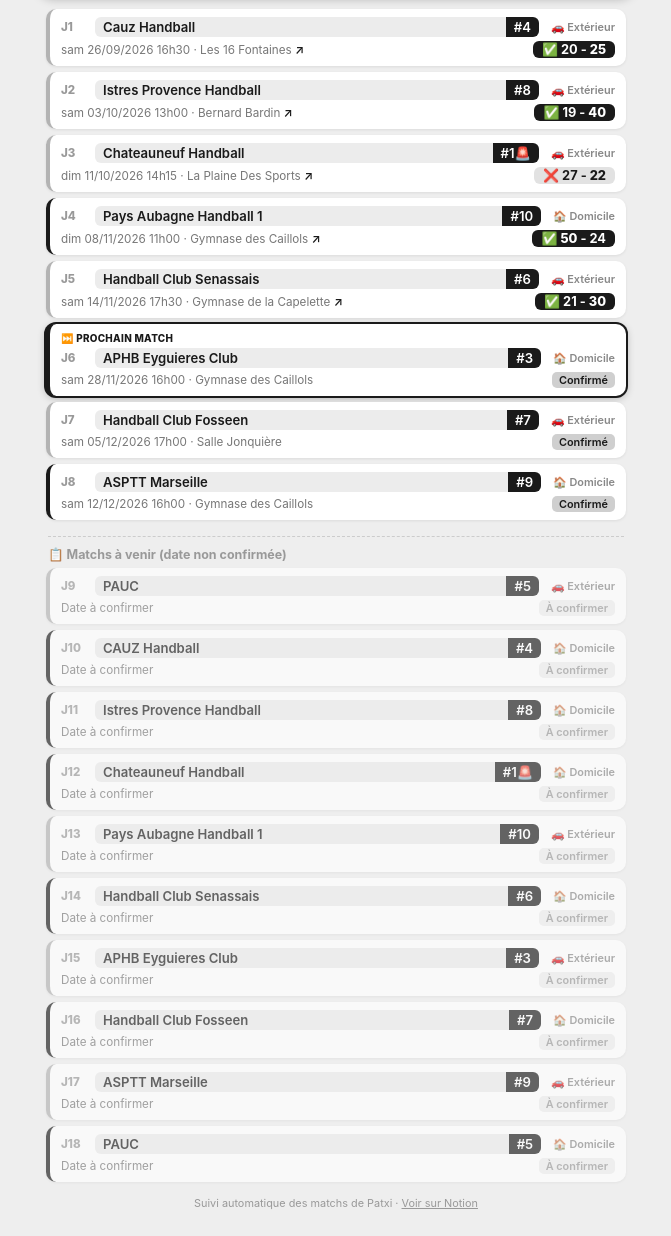
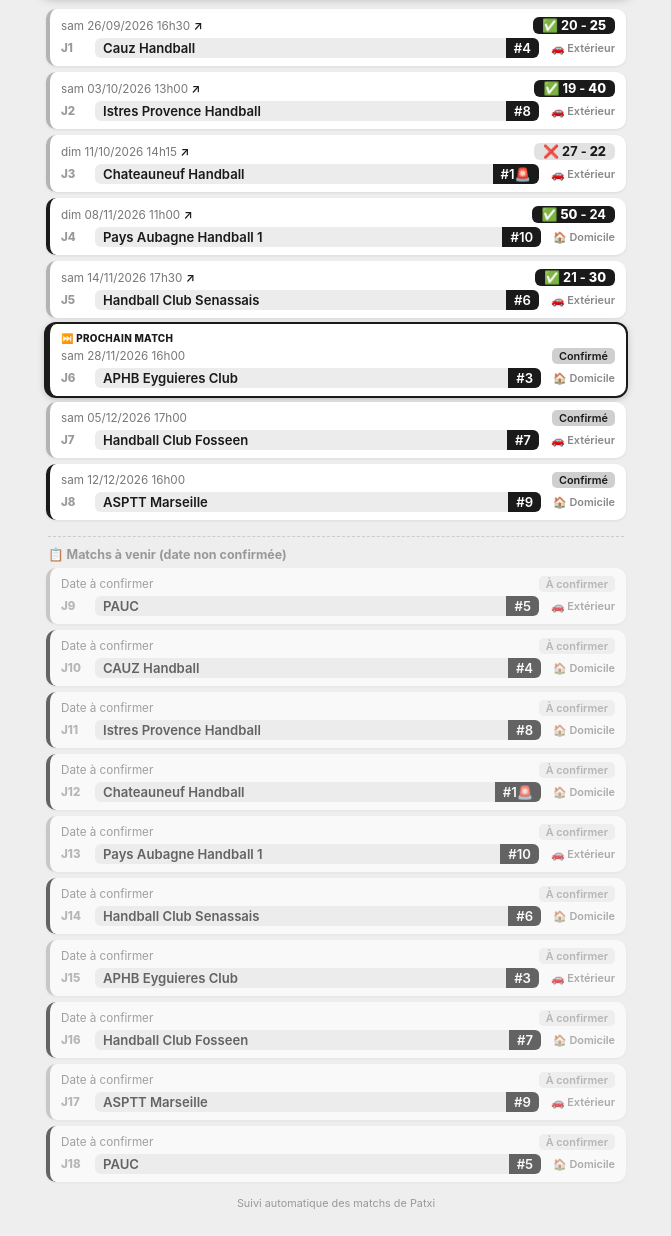
Before and after one commit to smuc-handball-u15/u15-pre-excellence, a plain HTML site: page index.html in a window 1280 px wide. Shown: the part 111-1347 px from the top of the page, without its empty margins (304-975 px from the left). Drawn offline with Linux system fonts and the light colour scheme.

Commit message:
Date first, remove venue line + Notion link for uniform card height

```diff
--- a/index.html
+++ b/index.html
@@ -18,7 +18,7 @@ body { font-family: -apple-system, BlinkMacSystemFont, 'Segoe UI', system-ui, sa
 .nextbadge { display:block; font-size:0.62rem; font-weight:800; color:#1a1a1a; letter-spacing:0.03em; margin-bottom:4px; }
 .row.domicile { border-left:4px solid #1a1a1a; }
 .row.exterieur { border-left:4px solid #b3b3b3; }
-.row-top { display:flex; align-items:center; justify-content:space-between; gap:6px; }
+.row-top { display:flex; align-items:center; justify-content:space-between; gap:6px; margin-top:4px; }
 .journee { font-weight:800; font-size:0.72rem; color:#999; white-space:nowrap; min-width:22px; }
 .adversaire { font-size:0.87rem; font-weight:600; background:#ececec; color:#1a1a1a; padding:2px 7px; border-radius:6px; line-height:1.4; flex:1; margin:0 6px; text-align:center; }
 .advbadge { display:flex; flex:1; margin:0 6px; border-radius:6px; overflow:hidden; font-size:0.82rem; font-weight:600; }
@@ -26,6 +26,7 @@ body { font-family: -apple-system, BlinkMacSystemFont, 'Segoe UI', system-ui, sa
 .advrank { background:#1a1a1a; color:#fff; padding:2px 8px; text-align:right; white-space:nowrap; }
 .dloc { font-size:0.68rem; color:#888; white-space:nowrap; font-weight:600; }
 .row-bottom { display:flex; align-items:center; justify-content:space-between; gap:6px; margin-top:4px; }
+.row-date { display:flex; align-items:center; justify-content:space-between; gap:6px; }
 .meta { font-size:0.73rem; color:#777; }
 .meta a.fflink { color:#1a1a1a; text-decoration:none; font-weight:600; }
 .score { display:inline-block; padding:1px 9px; border-radius:6px; font-size:0.8rem; white-space:nowrap; font-weight:700; }
@@ -46,230 +47,230 @@ footer a { color:#999; }
   <img src="logo.jpg" alt="Logo SMUC Handball">
   <div class="hero-text">
     <h1>SMUC Handball<br>U15 Pré-Excellence</h1>
-    <div class="updated">Mise à jour : 24/11/2026 à 21h57<br>Bilan : 4 victoires, 1 défaite</div>
+    <div class="updated">Mise à jour : 24/11/2026 à 21h58<br>Bilan : 4 victoires, 1 défaite</div>
   </div>
 </div>
 <div class="content">
 <div class="row exterieur">
 
+  <div class="row-date">
+    <span class="meta">sam 26/09/2026 16h30 <a href="https://www.ffhandball.fr/competitions/saison-2026-2027-22/departemental/u15-masculins-departementale-32727/poule-196328/rencontre-2719550/" target="_blank" class="fflink">↗</a></span>
+    <span class="score win"><span>✅ </span><span style="">20 - </span><span style="font-weight:800;">25</span></span>
+  </div>
   <div class="row-top">
     <span class="journee">J1</span>
     <span class="advbadge"><span class="advname">Cauz Handball</span><span class="advrank">#4</span></span>
     <span class="dloc">🚗 Extérieur</span>
   </div>
-  <div class="row-bottom">
-    <span class="meta">sam 26/09/2026 16h30 · Les 16 Fontaines <a href="https://www.ffhandball.fr/competitions/saison-2026-2027-22/departemental/u15-masculins-departementale-32727/poule-196328/rencontre-2719550/" target="_blank" class="fflink">↗</a></span>
-    <span class="score win"><span>✅ </span><span style="">20 - </span><span style="font-weight:800;">25</span></span>
-  </div>
 </div>
 <div class="row exterieur">
 
+  <div class="row-date">
+    <span class="meta">sam 03/10/2026 13h00 <a href="https://www.ffhandball.fr/competitions/saison-2026-2027-22/departemental/u15-masculins-departementale-32727/poule-196328/rencontre-2719553/" target="_blank" class="fflink">↗</a></span>
+    <span class="score win"><span>✅ </span><span style="">19 - </span><span style="font-weight:800;">40</span></span>
+  </div>
   <div class="row-top">
     <span class="journee">J2</span>
     <span class="advbadge"><span class="advname">Istres Provence Handball</span><span class="advrank">#8</span></span>
     <span class="dloc">🚗 Extérieur</span>
   </div>
-  <div class="row-bottom">
-    <span class="meta">sam 03/10/2026 13h00 · Bernard Bardin <a href="https://www.ffhandball.fr/competitions/saison-2026-2027-22/departemental/u15-masculins-departementale-32727/poule-196328/rencontre-2719553/" target="_blank" class="fflink">↗</a></span>
-    <span class="score win"><span>✅ </span><span style="">19 - </span><span style="font-weight:800;">40</span></span>
-  </div>
 </div>
 <div class="row exterieur">
 
+  <div class="row-date">
+    <span class="meta">dim 11/10/2026 14h15 <a href="https://www.ffhandball.fr/competitions/saison-2026-2027-22/departemental/u15-masculins-departementale-32727/poule-196328/rencontre-2719559/" target="_blank" class="fflink">↗</a></span>
+    <span class="score loss"><span>❌ </span><span style="">27 - </span><span style="font-weight:800;">22</span></span>
+  </div>
   <div class="row-top">
     <span class="journee">J3</span>
     <span class="advbadge"><span class="advname">Chateauneuf Handball</span><span class="advrank">#1🚨</span></span>
     <span class="dloc">🚗 Extérieur</span>
   </div>
-  <div class="row-bottom">
-    <span class="meta">dim 11/10/2026 14h15 · La Plaine Des Sports <a href="https://www.ffhandball.fr/competitions/saison-2026-2027-22/departemental/u15-masculins-departementale-32727/poule-196328/rencontre-2719559/" target="_blank" class="fflink">↗</a></span>
-    <span class="score loss"><span>❌ </span><span style="">27 - </span><span style="font-weight:800;">22</span></span>
-  </div>
 </div>
 <div class="row domicile">
 
+  <div class="row-date">
+    <span class="meta">dim 08/11/2026 11h00 <a href="https://www.ffhandball.fr/competitions/saison-2026-2027-22/departemental/u15-masculins-departementale-32727/poule-196328/rencontre-2719562/" target="_blank" class="fflink">↗</a></span>
+    <span class="score win"><span>✅ </span><span style="font-weight:800;">50</span><span style=""> - 24</span></span>
+  </div>
   <div class="row-top">
     <span class="journee">J4</span>
     <span class="advbadge"><span class="advname">Pays Aubagne Handball 1</span><span class="advrank">#10</span></span>
     <span class="dloc">🏠 Domicile</span>
   </div>
-  <div class="row-bottom">
-    <span class="meta">dim 08/11/2026 11h00 · Gymnase des Caillols <a href="https://www.ffhandball.fr/competitions/saison-2026-2027-22/departemental/u15-masculins-departementale-32727/poule-196328/rencontre-2719562/" target="_blank" class="fflink">↗</a></span>
-    <span class="score win"><span>✅ </span><span style="font-weight:800;">50</span><span style=""> - 24</span></span>
-  </div>
 </div>
 <div class="row exterieur">
 
+  <div class="row-date">
+    <span class="meta">sam 14/11/2026 17h30 <a href="https://www.ffhandball.fr/competitions/saison-2026-2027-22/departemental/u15-masculins-departementale-32727/poule-196328/rencontre-2719571/" target="_blank" class="fflink">↗</a></span>
+    <span class="score win"><span>✅ </span><span style="">21 - </span><span style="font-weight:800;">30</span></span>
+  </div>
   <div class="row-top">
     <span class="journee">J5</span>
     <span class="advbadge"><span class="advname">Handball Club Senassais</span><span class="advrank">#6</span></span>
     <span class="dloc">🚗 Extérieur</span>
   </div>
-  <div class="row-bottom">
-    <span class="meta">sam 14/11/2026 17h30 · Gymnase de la Capelette <a href="https://www.ffhandball.fr/competitions/saison-2026-2027-22/departemental/u15-masculins-departementale-32727/poule-196328/rencontre-2719571/" target="_blank" class="fflink">↗</a></span>
-    <span class="score win"><span>✅ </span><span style="">21 - </span><span style="font-weight:800;">30</span></span>
-  </div>
 </div>
 <div class="row domicile next">
   <span class="nextbadge">⏭️ PROCHAIN MATCH</span>
+  <div class="row-date">
+    <span class="meta">sam 28/11/2026 16h00</span>
+    <span class="statut confirme">Confirmé</span>
+  </div>
   <div class="row-top">
     <span class="journee">J6</span>
     <span class="advbadge"><span class="advname">APHB Eyguieres Club</span><span class="advrank">#3</span></span>
     <span class="dloc">🏠 Domicile</span>
   </div>
-  <div class="row-bottom">
-    <span class="meta">sam 28/11/2026 16h00 · Gymnase des Caillols</span>
-    <span class="statut confirme">Confirmé</span>
-  </div>
 </div>
 <div class="row exterieur">
 
+  <div class="row-date">
+    <span class="meta">sam 05/12/2026 17h00</span>
+    <span class="statut confirme">Confirmé</span>
+  </div>
   <div class="row-top">
     <span class="journee">J7</span>
     <span class="advbadge"><span class="advname">Handball Club Fosseen</span><span class="advrank">#7</span></span>
     <span class="dloc">🚗 Extérieur</span>
   </div>
-  <div class="row-bottom">
-    <span class="meta">sam 05/12/2026 17h00 · Salle Jonquière</span>
-    <span class="statut confirme">Confirmé</span>
-  </div>
 </div>
 <div class="row domicile">
 
+  <div class="row-date">
+    <span class="meta">sam 12/12/2026 16h00</span>
+    <span class="statut confirme">Confirmé</span>
+  </div>
   <div class="row-top">
     <span class="journee">J8</span>
     <span class="advbadge"><span class="advname">ASPTT Marseille</span><span class="advrank">#9</span></span>
     <span class="dloc">🏠 Domicile</span>
-  </div>
-  <div class="row-bottom">
-    <span class="meta">sam 12/12/2026 16h00 · Gymnase des Caillols</span>
-    <span class="statut confirme">Confirmé</span>
   </div>
 </div>
 <div class="section-title">📋 Matchs à venir (date non confirmée)</div>
 <div class="tbd-group">
 <div class="row exterieur">
 
+  <div class="row-date">
+    <span class="meta">Date à confirmer</span>
+    <span class="statut aconfirmer">À confirmer</span>
+  </div>
   <div class="row-top">
     <span class="journee">J9</span>
     <span class="advbadge"><span class="advname">PAUC</span><span class="advrank">#5</span></span>
     <span class="dloc">🚗 Extérieur</span>
   </div>
-  <div class="row-bottom">
+</div>
+<div class="row domicile">
+
+  <div class="row-date">
     <span class="meta">Date à confirmer</span>
     <span class="statut aconfirmer">À confirmer</span>
   </div>
-</div>
-<div class="row domicile">
-
   <div class="row-top">
     <span class="journee">J10</span>
     <span class="advbadge"><span class="advname">CAUZ Handball</span><span class="advrank">#4</span></span>
     <span class="dloc">🏠 Domicile</span>
   </div>
-  <div class="row-bottom">
+</div>
+<div class="row domicile">
+
+  <div class="row-date">
     <span class="meta">Date à confirmer</span>
     <span class="statut aconfirmer">À confirmer</span>
   </div>
-</div>
-<div class="row domicile">
-
   <div class="row-top">
     <span class="journee">J11</span>
     <span class="advbadge"><span class="advname">Istres Provence Handball</span><span class="advrank">#8</span></span>
     <span class="dloc">🏠 Domicile</span>
   </div>
-  <div class="row-bottom">
+</div>
+<div class="row domicile">
+
+  <div class="row-date">
     <span class="meta">Date à confirmer</span>
     <span class="statut aconfirmer">À confirmer</span>
   </div>
-</div>
-<div class="row domicile">
-
   <div class="row-top">
     <span class="journee">J12</span>
     <span class="advbadge"><span class="advname">Chateauneuf Handball</span><span class="advrank">#1🚨</span></span>
     <span class="dloc">🏠 Domicile</span>
   </div>
-  <div class="row-bottom">
+</div>
+<div class="row exterieur">
+
+  <div class="row-date">
     <span class="meta">Date à confirmer</span>
     <span class="statut aconfirmer">À confirmer</span>
   </div>
-</div>
-<div class="row exterieur">
-
   <div class="row-top">
     <span class="journee">J13</span>
     <span class="advbadge"><span class="advname">Pays Aubagne Handball 1</span><span class="advrank">#10</span></span>
     <span class="dloc">🚗 Extérieur</span>
   </div>
-  <div class="row-bottom">
+</div>
+<div class="row domicile">
+
+  <div class="row-date">
     <span class="meta">Date à confirmer</span>
     <span class="statut aconfirmer">À confirmer</span>
   </div>
-</div>
-<div class="row domicile">
-
   <div class="row-top">
     <span class="journee">J14</span>
     <span class="advbadge"><span class="advname">Handball Club Senassais</span><span class="advrank">#6</span></span>
     <span class="dloc">🏠 Domicile</span>
   </div>
-  <div class="row-bottom">
+</div>
+<div class="row exterieur">
+
+  <div class="row-date">
     <span class="meta">Date à confirmer</span>
     <span class="statut aconfirmer">À confirmer</span>
   </div>
-</div>
-<div class="row exterieur">
-
   <div class="row-top">
     <span class="journee">J15</span>
     <span class="advbadge"><span class="advname">APHB Eyguieres Club</span><span class="advrank">#3</span></span>
     <span class="dloc">🚗 Extérieur</span>
   </div>
-  <div class="row-bottom">
+</div>
+<div class="row domicile">
+
+  <div class="row-date">
     <span class="meta">Date à confirmer</span>
     <span class="statut aconfirmer">À confirmer</span>
   </div>
-</div>
-<div class="row domicile">
-
   <div class="row-top">
     <span class="journee">J16</span>
     <span class="advbadge"><span class="advname">Handball Club Fosseen</span><span class="advrank">#7</span></span>
     <span class="dloc">🏠 Domicile</span>
   </div>
-  <div class="row-bottom">
+</div>
+<div class="row exterieur">
+
+  <div class="row-date">
     <span class="meta">Date à confirmer</span>
     <span class="statut aconfirmer">À confirmer</span>
   </div>
-</div>
-<div class="row exterieur">
-
   <div class="row-top">
     <span class="journee">J17</span>
     <span class="advbadge"><span class="advname">ASPTT Marseille</span><span class="advrank">#9</span></span>
     <span class="dloc">🚗 Extérieur</span>
   </div>
-  <div class="row-bottom">
+</div>
+<div class="row domicile">
+
+  <div class="row-date">
     <span class="meta">Date à confirmer</span>
     <span class="statut aconfirmer">À confirmer</span>
   </div>
-</div>
-<div class="row domicile">
-
   <div class="row-top">
     <span class="journee">J18</span>
     <span class="advbadge"><span class="advname">PAUC</span><span class="advrank">#5</span></span>
     <span class="dloc">🏠 Domicile</span>
   </div>
-  <div class="row-bottom">
-    <span class="meta">Date à confirmer</span>
-    <span class="statut aconfirmer">À confirmer</span>
-  </div>
 </div>
 </div>
-<footer>Suivi automatique des matchs de Patxi · <a href="https://app.notion.com/p/42009eb352ef81549b26c7bbed7aefb1" target="_blank">Voir sur Notion</a></footer>
+<footer>Suivi automatique des matchs de Patxi</footer>
 </div>
 </body>
 </html>
```
